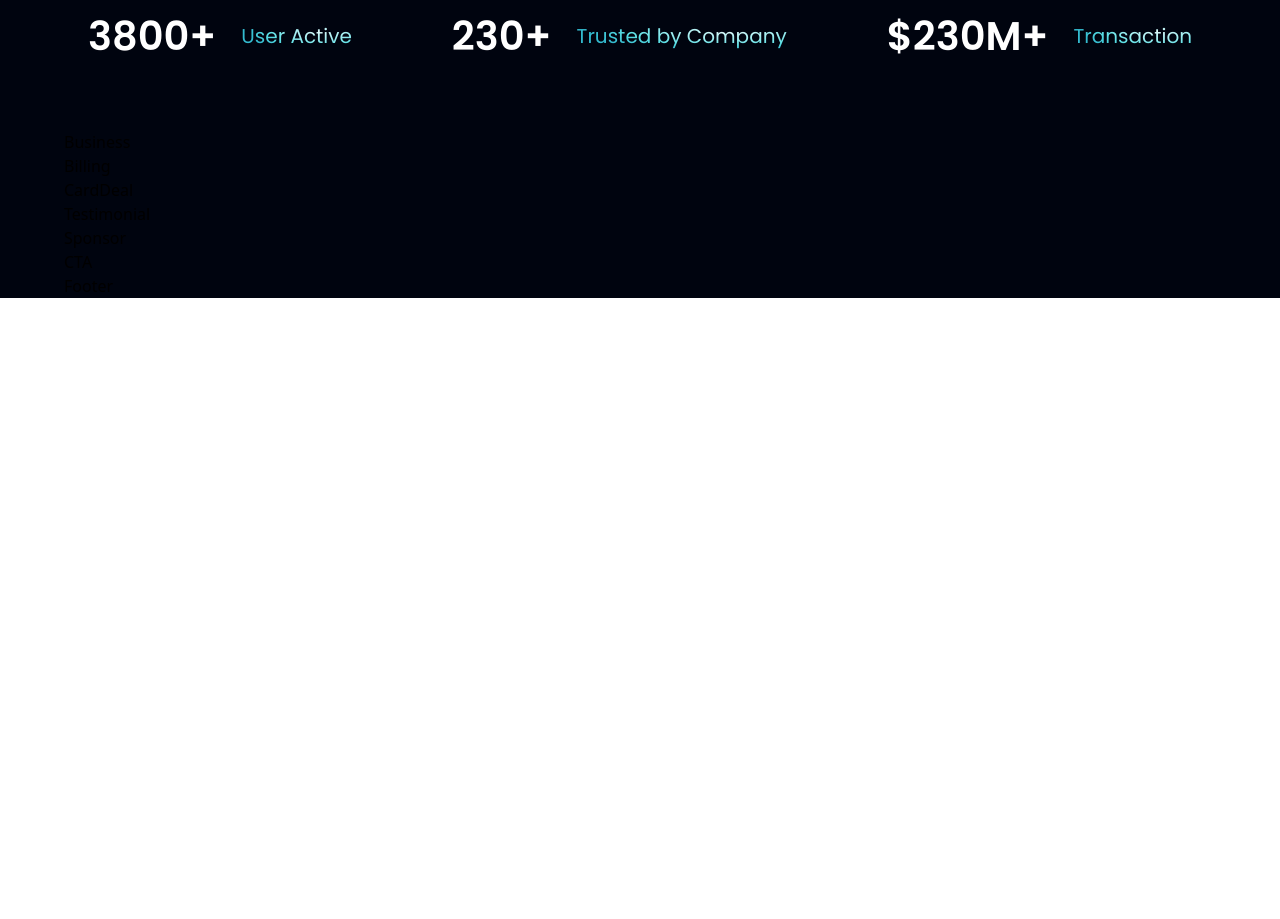
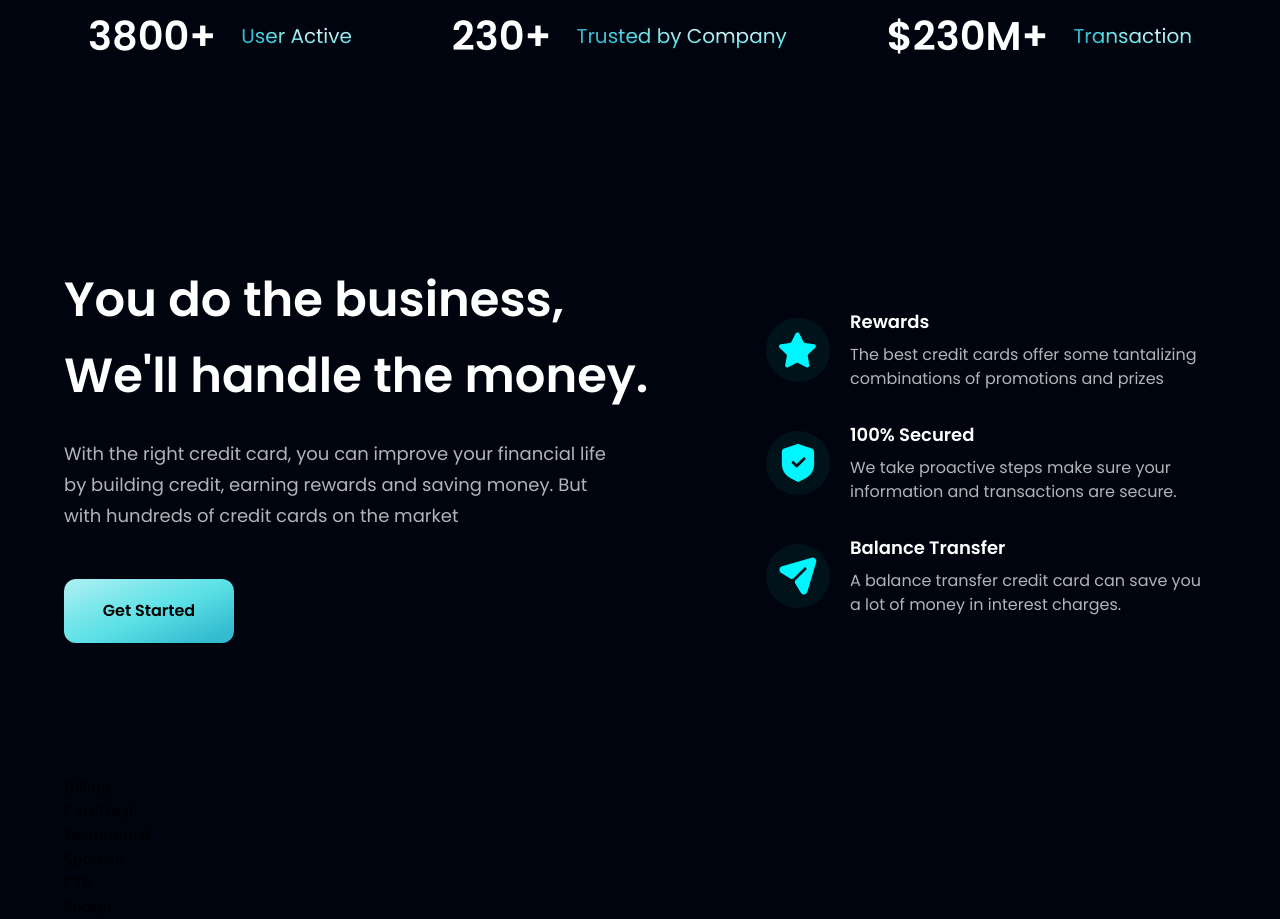
Before and after one commit to AchmadAkif/HooBank, a React (Vite) app: page / in a window 1280 px wide. Shown: the part 940-1859 px from the top of the page. Before the commit the page ends 1238 px from the top, so only its background shows below. Built offline with nearby package versions, Linux system fonts and the light colour scheme.

Commit message:
added Button component and Features list

```diff
--- a/src/components/Business.jsx
+++ b/src/components/Business.jsx
@@ -1,8 +1,30 @@
-import React from 'react'
+import {features} from '../static/text';
+import style, {layout} from '../style';
+import Button from './Button'
 
 const Business = () => {
   return (
-    <div>Business</div>
+    <section id='features' className={layout.section}>
+      <div className={layout.sectionInfo}>
+        <h2 className={`${style.heading2} mb-[24px]`}>You do the business, <br className='sm:block hidden'/>We'll handle the money.</h2>
+        <p className={`${style.paragraph} mb-[48px]`}>With the right credit card, you can improve your financial life <br className='sm:block hidden' />by building credit, earning rewards and saving money. But <br className='sm:block hidden'/>with hundreds of credit cards on the market</p>
+        <Button />
+      </div>
+
+      <div className={`flex flex-col justify-between font-poppins ${style.paddingY} mt-[50px]`}>
+        {features.map( e => (
+          <div key={e.id} className='flex text-white mb-[30px] items-center'>
+            <div className='flex justify-center items-center w-[64px] h-[64px] rounded-full bg-dimBlue mr-[20px]'>
+              <img src={e.icon} alt="features-icon" className='sm:w-[38px] sm:h-[38px]'/>
+            </div>
+            <div className='w-[366px]'>
+              <p className='sm:text-[18px] text-[16px] mb-[8px] font-semibold'>{e.title}</p>
+              <p className='sm:text-[16px] text-[14px] text-dimWhite'>{e.content}</p>
+            </div>
+          </div>
+        ))}
+      </div>
+    </section>
   )
 }
 
--- a/src/components/Button.jsx
+++ b/src/components/Button.jsx
@@ -1,8 +1,10 @@
-import React from 'react'
+import style from '../style'
 
 const Button = () => {
   return (
-    <div>Button</div>
+    <div className={`${style.flexCenter} bg-blue-gradient w-[170px] h-[64px] rounded-xl cursor-pointer`}>
+      <p className='font-poppins font-semibold' >Get Started</p>
+    </div>
   )
 }
 
--- a/src/components/GetStarted.jsx
+++ b/src/components/GetStarted.jsx
@@ -4,7 +4,7 @@ import { arrowUp } from '../assets'
 
 const GetStarted = () => {
   return (
-    <div className={`${style.flexCenter} ss:w-[140px] w-full ss:h-[140px] ss:rounded-full rounded-full border-2 border-immerBlue cursor-pointer text-gradient`}>
+    <div className={`${style.flexCenter} md:w-[140px] w-full md:h-[140px] ss:rounded-full rounded-full border-2 border-immerBlue cursor-pointer text-gradient`}>
       <div>
         <p className='flex gap-[5px]'>Get <img src={arrowUp}/></p>
         <p>Started</p>
--- a/src/components/Hero.jsx
+++ b/src/components/Hero.jsx
@@ -11,7 +11,7 @@ const Hero = () => (
         <p className={`${style.paragraph} ml-[13px]`}><span className='text-white'>20% </span>DISCOUNT FOR <span className='text-white'>1 MONTH </span>ACCOUNT</p>
       </div>
 
-      <div className='flex ss:flex-row flex-col items-center w-full ss:mb-5 mb-14'>
+      <div className='flex md:flex-row flex-col items-center w-full ss:mb-5 mb-14'>
         <h1 className='flex-1 font-poppins font-semibold ss:text-[72px] text-[52px] ss:leading-[100px] text-white mb-3'>The Next<br /><span className='text-gradient'>Generation</span><br />Payment Method.</h1>
         <GetStarted />
       </div>
--- a/tailwind.config.js
+++ b/tailwind.config.js
@@ -21,7 +21,7 @@ module.exports = {
       sm: "768px",
       md: "1060px",
       lg: "1200px",
-      xl: "1920px",
+      xl: "1700px",
     },
   },
   plugins: [],
```
